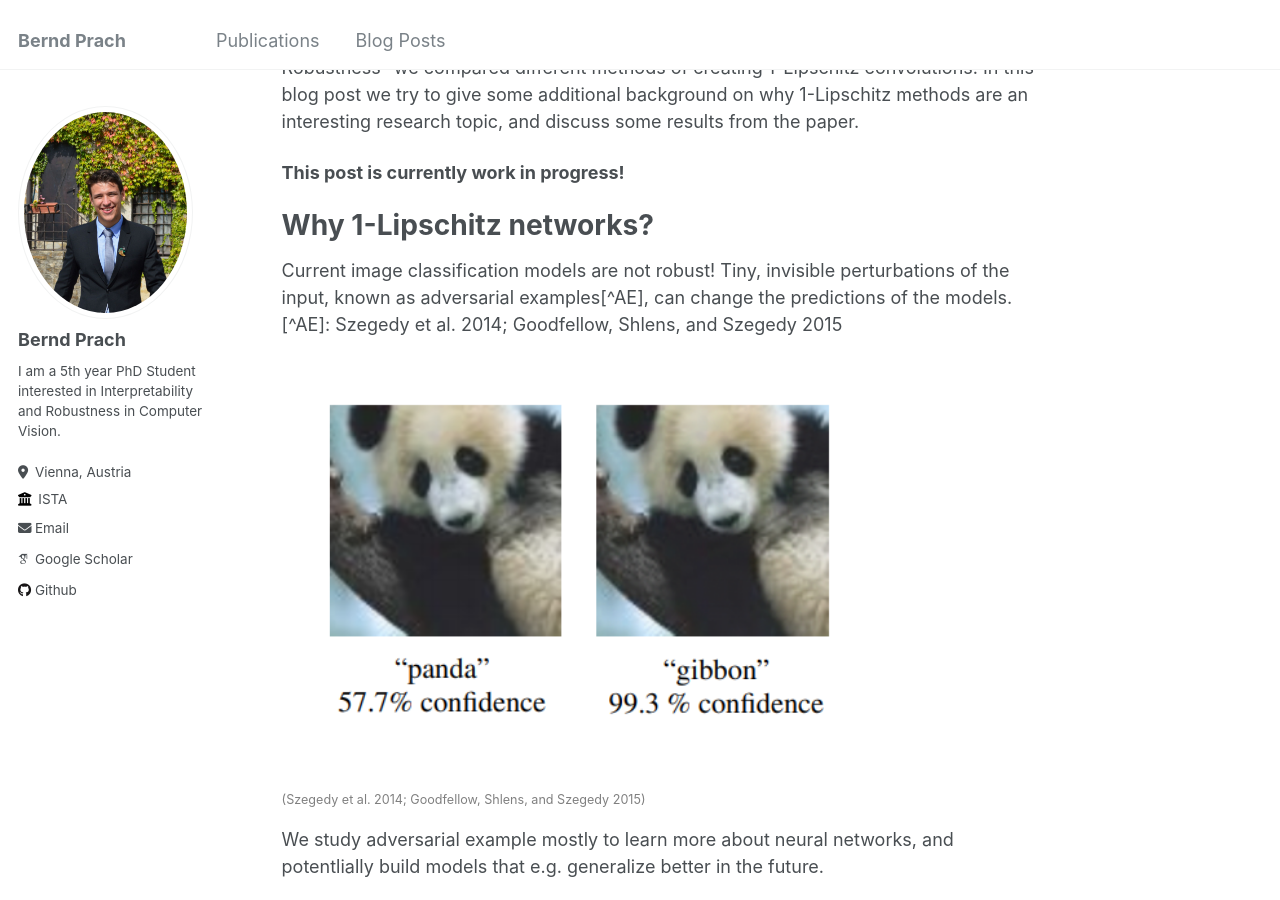
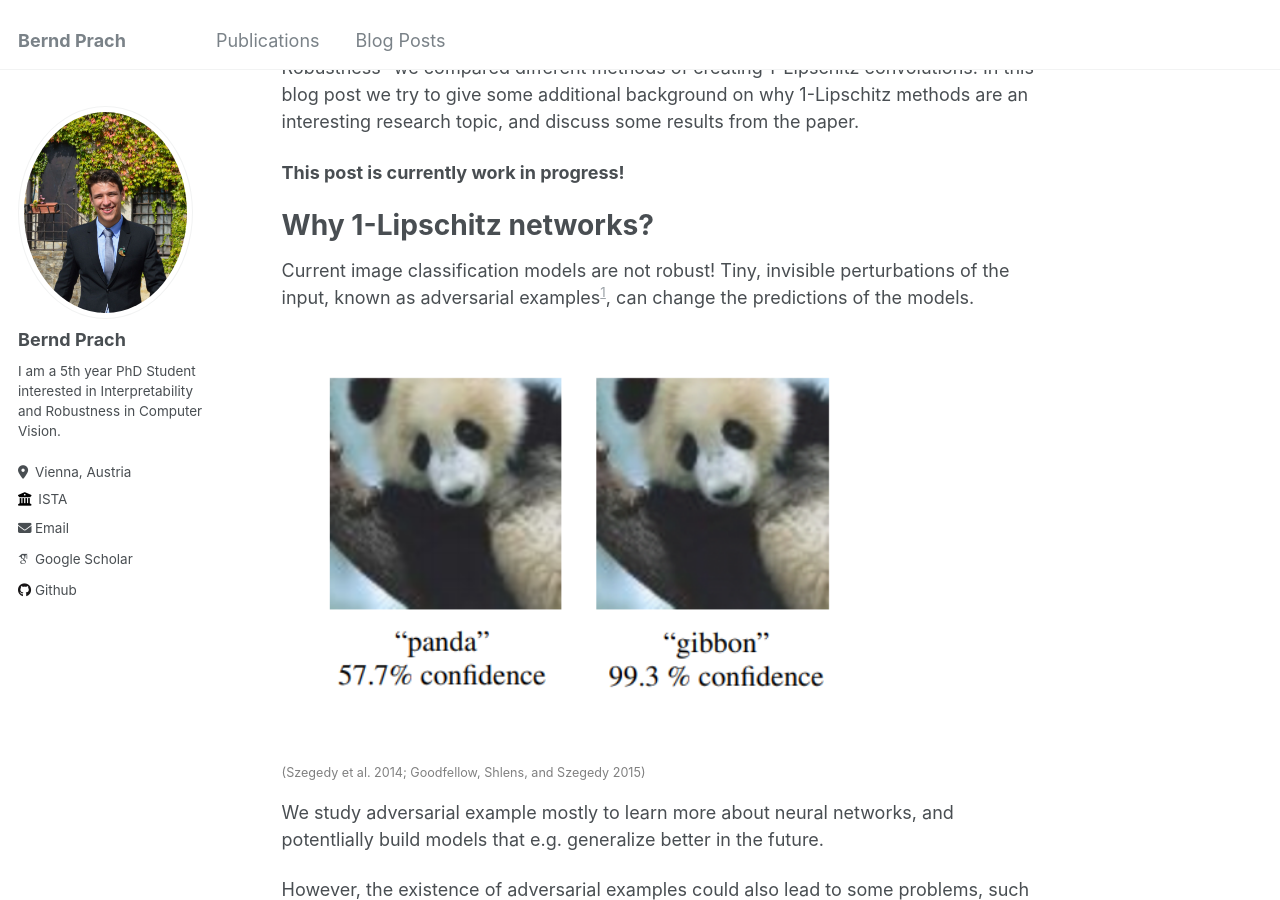
Before and after one commit to berndprach/berndprach.github.io, a Jekyll site: the page built from _posts/2024-06-26-1LipschitzLayersCompared.md, in a window 1280 px wide and 900 px high, scrolled down 322 px. Built offline with Jekyll 4.4.1, drawn with Linux system fonts in a browser that asks for light colours; some web fonts are replaced; some of the changed text lies outside the part shown.

Commit message:
Update 2024-06-26-1LipschitzLayersCompared.md

```diff
--- a/_posts/2024-06-26-1LipschitzLayersCompared.md
+++ b/_posts/2024-06-26-1LipschitzLayersCompared.md
@@ -18,8 +18,9 @@ Why 1-Lipschitz networks?
 ======
 
 Current image classification models are not robust!
-Tiny, invisible perturbations of the input, known as adversarial examples[^AE], can change the predictions of the models.
-[^AE]: Szegedy et al. 2014; Goodfellow, Shlens, and Szegedy 2015
+Tiny, invisible perturbations of the input, known as adversarial examples[^ae], can change the predictions of the models.
+
+[^ae]: Szegedy et al. 2014; Goodfellow, Shlens, and Szegedy 2015
 
 <img src="/images/blog-posts/adv_panda.png" alt="Adversarial Panda" width="600"/>
 <p style="color:grey;font-size:70%;"> (Szegedy et al. 2014; Goodfellow, Shlens, and Szegedy 2015) </p>
@@ -78,7 +79,7 @@ expressing the entries of \\( J^\top J \\) explicitely in terms of the kernel va
 <p style="color:grey;font-size:70%;"> (Q. Li et al., 2019, NeurIPS) </p>
 The methods BCOP (Block Orthogonal Convolution Parameterization) constructs the kernel of a \\( k \times k \\) convolution
 from a set of \\( (2k − 1) \\) parameter matrices.
-Each of these matrices is orthogonalized using an algorithm by Bjorck & Bowie[^BnB]
+Each of these matrices is orthogonalized using an algorithm by Bjorck & Bowie[^BnB].
 Then, a \\( k \times k \\) kernel is constructed from those matrices in a
 way that guarantees that the resulting layer is orthogonal.
 
```
